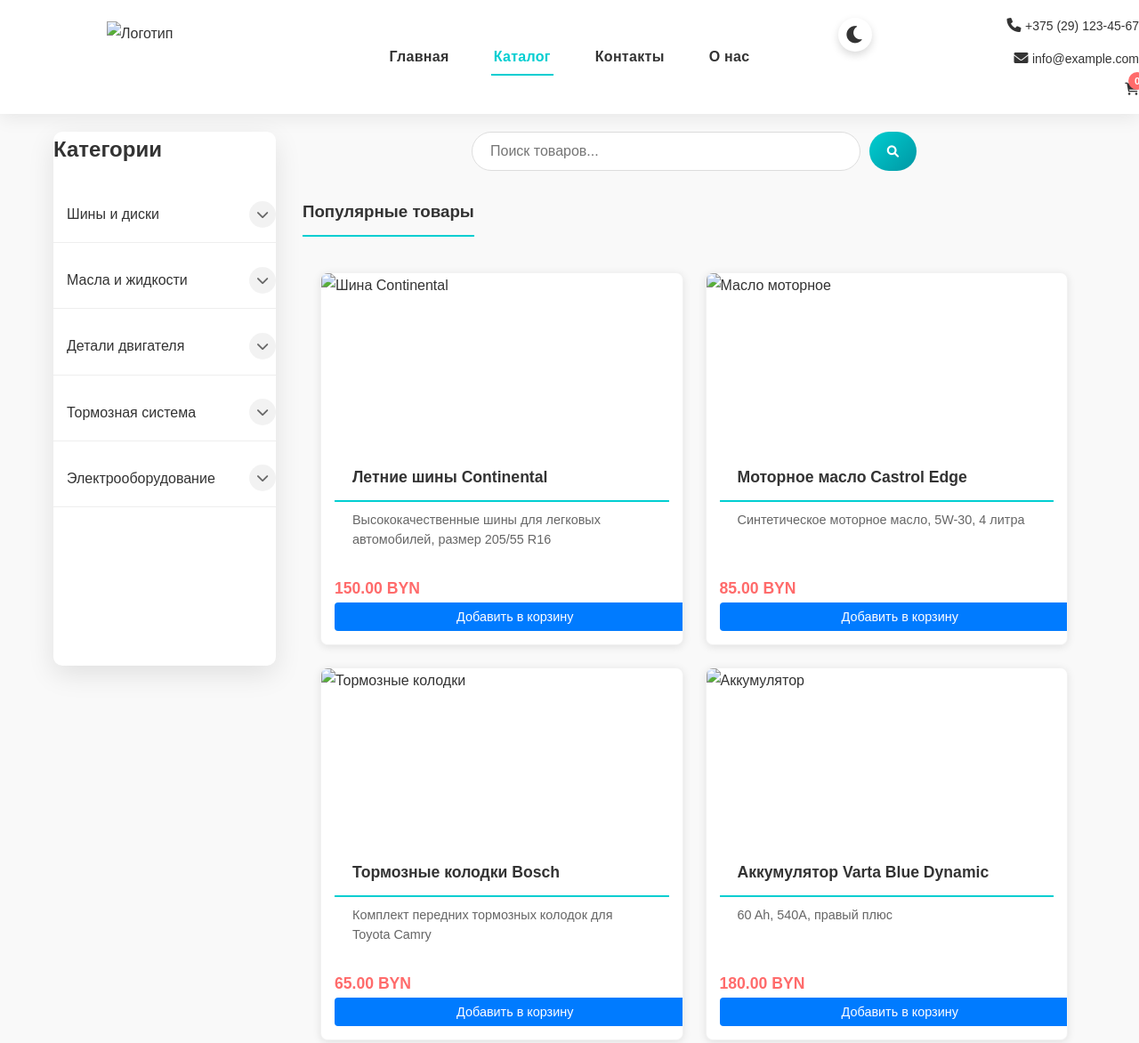
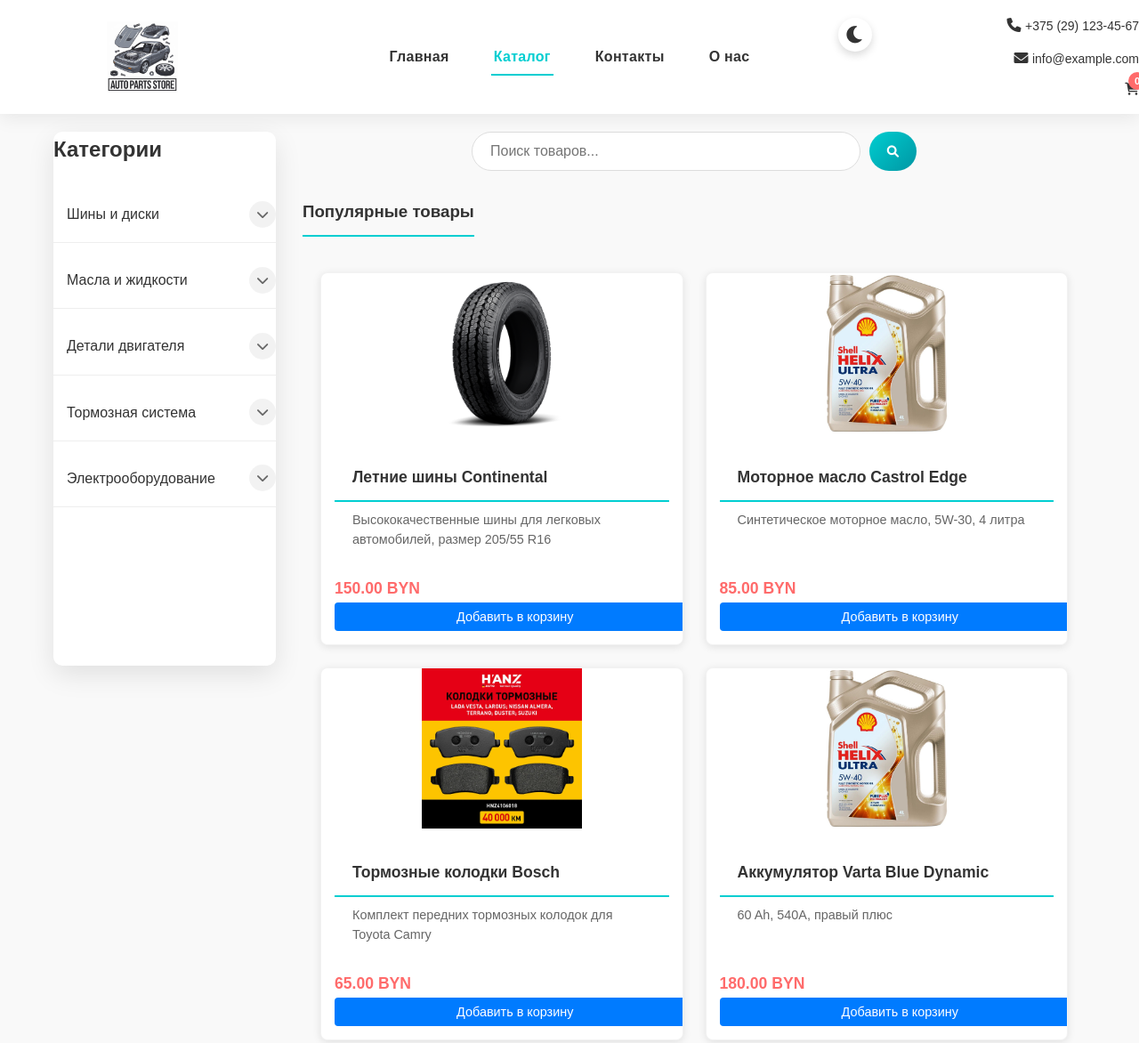
Before and after one commit to lilkxst/auto-parts-website, a plain HTML site: page catalog.html in a window 1280 px wide. Shown: the top 1172 px of the page at 89% size. Drawn offline with Linux system fonts and the light colour scheme.

Commit message:
Fixed image paths in catalog.html

```diff
--- a/catalog.html
+++ b/catalog.html
@@ -15,7 +15,7 @@
     <header class="header">
       <div class="logo fade-in">
         <img
-          src="images/logo.png"
+          src="images/photo_2025-04-02_00-16-38.jpg"
           alt="Логотип"
           class="logo-img"
         />
@@ -123,28 +123,28 @@
           <h3>Популярные товары</h3>
           <div class="product-grid">
             <div class="product-card fade-in" data-id="product1" data-category="Шины">
-              <img src="images/tire.jpg" alt="Шина Continental" />
+              <img src="images/Continental-VancoFourSeason-500.png" alt="Шина Continental" />
               <h3>Летние шины Continental</h3>
               <p>Высококачественные шины для легковых автомобилей, размер 205/55 R16</p>
               <div class="product-price">150.00 BYN</div>
               <button class="add-to-cart-btn">Добавить в корзину</button>
             </div>
             <div class="product-card fade-in" data-id="product2" data-category="Масла">
-              <img src="images/oil.jpg" alt="Масло моторное" />
+              <img src="images/optimize.jpg" alt="Масло моторное" />
               <h3>Моторное масло Castrol Edge</h3>
               <p>Синтетическое моторное масло, 5W-30, 4 литра</p>
               <div class="product-price">85.00 BYN</div>
               <button class="add-to-cart-btn">Добавить в корзину</button>
             </div>
             <div class="product-card fade-in" data-id="product3" data-category="Тормоза">
-              <img src="images/brake.jpg" alt="Тормозные колодки" />
+              <img src="images/optimize (1).webp" alt="Тормозные колодки" />
               <h3>Тормозные колодки Bosch</h3>
               <p>Комплект передних тормозных колодок для Toyota Camry</p>
               <div class="product-price">65.00 BYN</div>
               <button class="add-to-cart-btn">Добавить в корзину</button>
             </div>
             <div class="product-card fade-in" data-id="product4" data-category="Электрика">
-              <img src="images/battery.jpg" alt="Аккумулятор" />
+              <img src="images/optimize.jpg" alt="Аккумулятор" />
               <h3>Аккумулятор Varta Blue Dynamic</h3>
               <p>60 Ah, 540A, правый плюс</p>
               <div class="product-price">180.00 BYN</div>
```
